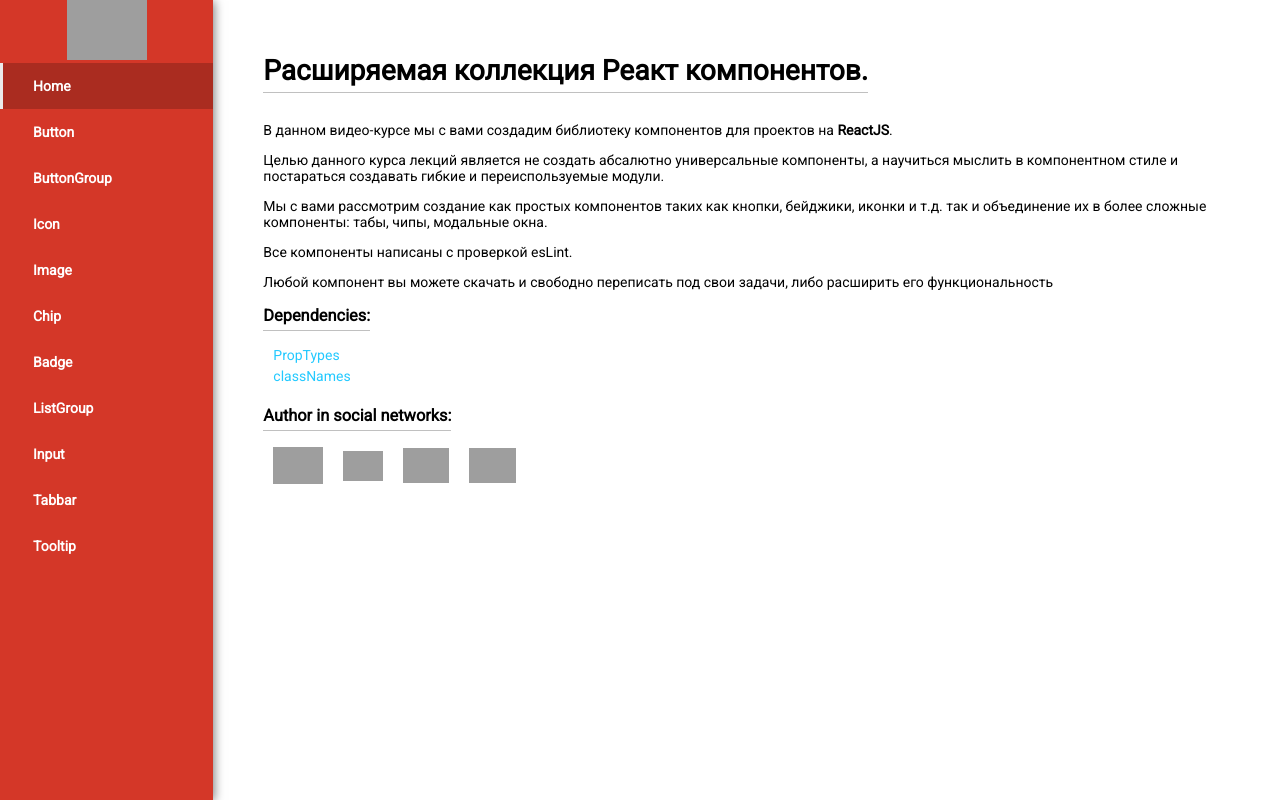
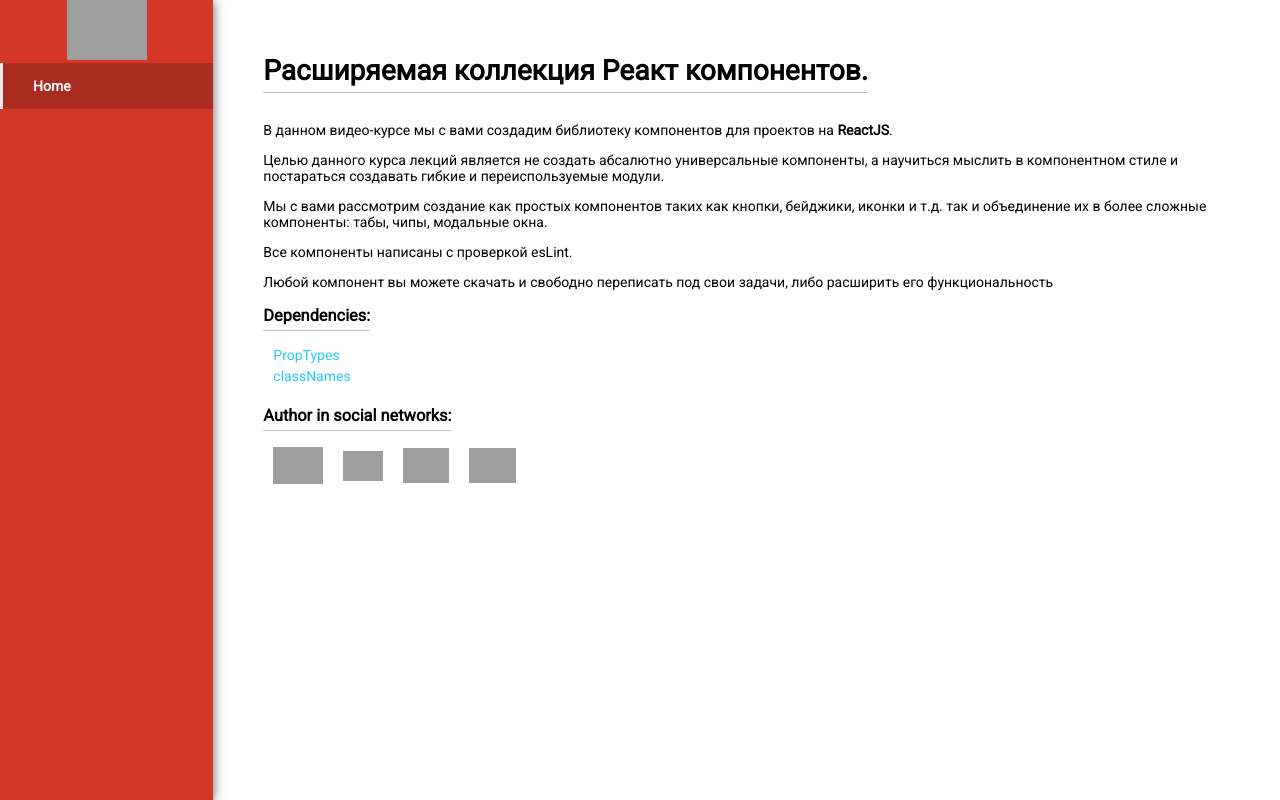
Before and after one commit to YauhenKavalchuk/react-components, a React (Create React App) app: page / in a window 1280 px wide. Built offline with nearby package versions, Linux system fonts and the light colour scheme; grey boxes are pictures that could not be loaded.

Commit message:
Minor refactoring

```diff
--- a/src/layout/navigation/navigation.jsx
+++ b/src/layout/navigation/navigation.jsx
@@ -10,16 +10,6 @@ const Navigation = () => (
     <nav>
       <ul className="nav">
         <li><NavLink exact to="/">Home</NavLink></li>
-        <li><NavLink to="/button">Button</NavLink></li>
-        <li><NavLink to="/button-group">ButtonGroup</NavLink></li>
-        <li><NavLink to="/icon">Icon</NavLink></li>
-        <li><NavLink to="/image">Image</NavLink></li>
-        <li><NavLink to="/chip">Chip</NavLink></li>
-        <li><NavLink to="/badge">Badge</NavLink></li>
-        <li><NavLink to="/list-group">ListGroup</NavLink></li>
-        <li><NavLink to="/input">Input</NavLink></li>
-        <li><NavLink to="/tabbar">Tabbar</NavLink></li>
-        <li><NavLink to="/tooltip">Tooltip</NavLink></li>
       </ul>
     </nav>
   </div>
```
Also changed, not shown: 1 other file (tests, documents, lock files or other folders).
